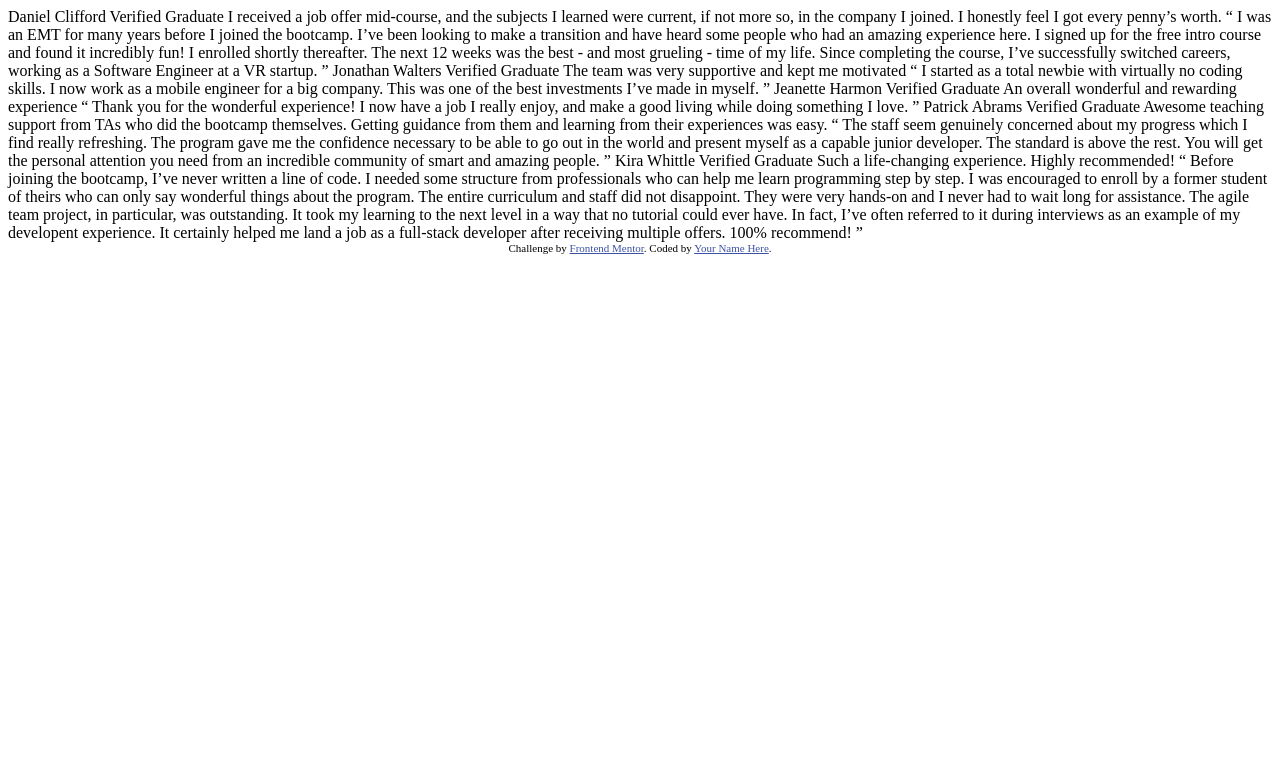
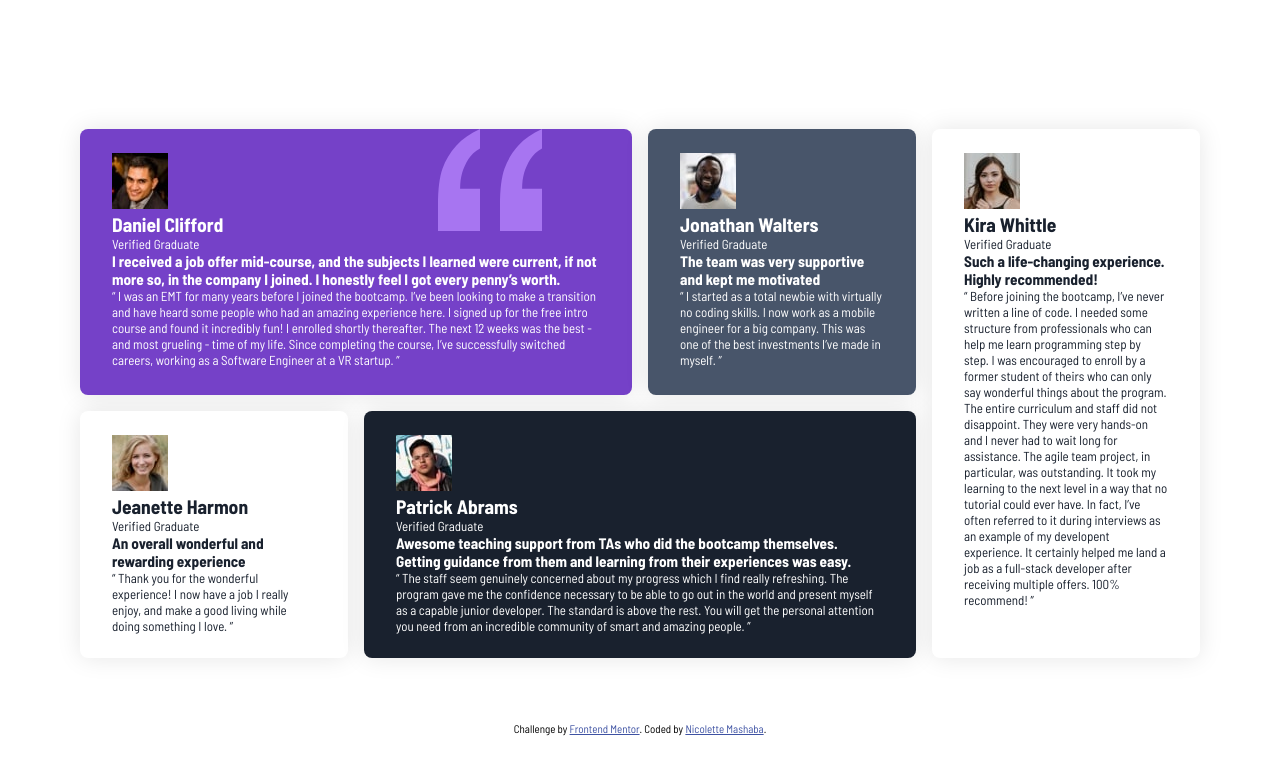
Before and after one commit to NickiMash17/testimonials-grid-section, a plain HTML site: page index.html in a window 1280 px wide. Drawn offline with Linux system fonts and the light colour scheme.

Commit message:
added css and editted html

```diff
--- a/index.html
+++ b/index.html
@@ -3,74 +3,142 @@
 <head>
   <meta charset="UTF-8">
   <meta name="viewport" content="width=device-width, initial-scale=1.0"> <!-- displays site properly based on user's device -->
+  <link rel="preconnect" href="https://fonts.googleapis.com">
+  <link rel="preconnect" href="https://fonts.gstatic.com" crossorigin>
+  <link href="https://fonts.googleapis.com/css2?family=Barlow+Semi+Condensed:ital,wght@0,100;0,200;0,300;0,400;0,500;
+  0,600;0,700;0,800;0,900;1,100;1,200;1,300;1,400;1,500;1,600;1,700;1,800;1,900&display=swap" rel="stylesheet">
+  <link rel="stylesheet" href="style.css">
+  <title>Nicolette Mashaba | Testimonials Grid Section</title>
 
-  <link rel="icon" type="image/png" sizes="32x32" href="./images/favicon-32x32.png">
-
-  <title>Frontend Mentor | [Challenge Name Here]</title>
-
-  <!-- Feel free to remove these styles or customise in your own stylesheet 👍 -->
-  <style>
-    .attribution { font-size: 11px; text-align: center; }
-    .attribution a { color: hsl(228, 45%, 44%); }
-  </style>
 </head>
 <body>
-  Daniel Clifford
-  Verified Graduate
+  <main>
+    <div class="container">
+      <div class="card card-1">
+        <div class="card_header">
+          <div class="avatar">
+            <img src="images/image-daniel.jpg" alt="Daniel Clifford" />
+          </div>
+          <div class="text">
+            <h2>Daniel Clifford</h2>
+            <p>Verified Graduate</p>
+          </div>
+        </div>
+        <div class="card_body">
+          <h3>
+            I received a job offer mid-course, and the subjects I learned were
+            current, if not more so, in the company I joined. I honestly feel
+            I got every penny’s worth.
+          </h3>
+          <p>
+            “ I was an EMT for many years before I joined the bootcamp. I’ve
+            been looking to make a transition and have heard some people who
+            had an amazing experience here. I signed up for the free intro
+            course and found it incredibly fun! I enrolled shortly thereafter.
+            The next 12 weeks was the best - and most grueling - time of my
+            life. Since completing the course, I’ve successfully switched
+            careers, working as a Software Engineer at a VR startup. ”
+          </p>
+        </div>
+      </div>
+      <div class="card card-2">
+        <div class="card_header">
+          <div class="avatar">
+            <img src="images/image-jonathan.jpg" alt="Jonathan Walters" />
+          </div>
+          <div class="text">
+            <h2>Jonathan Walters</h2>
+            <p>Verified Graduate</p>
+          </div>
+        </div>
+        <div class="card_body">
+          <h3>The team was very supportive and kept me motivated</h3>
+          <p>
+            “ I started as a total newbie with virtually no coding skills. I
+            now work as a mobile engineer for a big company. This was one of
+            the best investments I’ve made in myself. ”
+          </p>
+        </div>
+      </div>
+      <div class="card card-3">
+        <div class="card_header">
+          <div class="avatar">
+            <img src="images/image-jeanette.jpg" alt="Jeanette Harmon" />
+          </div>
+          <div class="text">
+            <h2>Jeanette Harmon</h2>
+            <p>Verified Graduate</p>
+          </div>
+        </div>
+        <div class="card_body">
+          <h3>An overall wonderful and rewarding experience</h3>
+          <p>
+            “ Thank you for the wonderful experience! I now have a job I
+            really enjoy, and make a good living while doing something I love.
+            ”
+          </p>
+        </div>
+      </div>
+      <div class="card card-4">
+        <div class="card_header">
+          <div class="avatar">
+            <img src="images/image-patrick.jpg" alt="Patrick Abrams" />
+          </div>
+          <div class="text">
+            <h2>Patrick Abrams</h2>
+            <p>Verified Graduate</p>
+          </div>
+        </div>
+        <div class="card_body">
+          <h3>
+            Awesome teaching support from TAs who did the bootcamp themselves.
+            Getting guidance from them and learning from their experiences was
+            easy.
+          </h3>
+          <p>
+            “ The staff seem genuinely concerned about my progress which I
+            find really refreshing. The program gave me the confidence
+            necessary to be able to go out in the world and present myself as
+            a capable junior developer. The standard is above the rest. You
+            will get the personal attention you need from an incredible
+            community of smart and amazing people. ”
+          </p>
+        </div>
+      </div>
+      <div class="card card-5">
+        <div class="card_header">
+          <div class="avatar">
+            <img src="images/image-kira.jpg" alt="Kira Whittle" />
+          </div>
+          <div class="text">
+            <h2>Kira Whittle</h2>
+            <p>Verified Graduate</p>
+          </div>
+        </div>
+        <div class="card_body">
+          <h3>Such a life-changing experience. Highly recommended!</h3>
+          <p>
+            “ Before joining the bootcamp, I’ve never written a line of code.
+            I needed some structure from professionals who can help me learn
+            programming step by step. I was encouraged to enroll by a former
+            student of theirs who can only say wonderful things about the
+            program. The entire curriculum and staff did not disappoint. They
+            were very hands-on and I never had to wait long for assistance.
+            The agile team project, in particular, was outstanding. It took my
+            learning to the next level in a way that no tutorial could ever
+            have. In fact, I’ve often referred to it during interviews as an
+            example of my developent experience. It certainly helped me land a
+            job as a full-stack developer after receiving multiple offers.
+            100% recommend! ”
+          </p>
+        </div>
+      </div>
+    </div>
+  </main>
 
-  I received a job offer mid-course, and the subjects I learned were current, if not more so,
-  in the company I joined. I honestly feel I got every penny’s worth.
-
-  “ I was an EMT for many years before I joined the bootcamp. I’ve been looking to make a
-  transition and have heard some people who had an amazing experience here. I signed up
-  for the free intro course and found it incredibly fun! I enrolled shortly thereafter.
-  The next 12 weeks was the best - and most grueling - time of my life. Since completing
-  the course, I’ve successfully switched careers, working as a Software Engineer at a VR startup. ”
-
-  Jonathan Walters
-  Verified Graduate
-
-  The team was very supportive and kept me motivated
-
-  “ I started as a total newbie with virtually no coding skills. I now work as a mobile engineer
-  for a big company. This was one of the best investments I’ve made in myself. ”
-
-  Jeanette Harmon
-  Verified Graduate
-
-  An overall wonderful and rewarding experience
-
-  “ Thank you for the wonderful experience! I now have a job I really enjoy, and make a good living
-  while doing something I love. ”
-
-  Patrick Abrams
-  Verified Graduate
-
-  Awesome teaching support from TAs who did the bootcamp themselves. Getting guidance from them and
-  learning from their experiences was easy.
-
-  “ The staff seem genuinely concerned about my progress which I find really refreshing. The program
-  gave me the confidence necessary to be able to go out in the world and present myself as a capable
-  junior developer. The standard is above the rest. You will get the personal attention you need from
-  an incredible community of smart and amazing people. ”
-
-  Kira Whittle
-  Verified Graduate
-
-  Such a life-changing experience. Highly recommended!
-
-  “ Before joining the bootcamp, I’ve never written a line of code. I needed some structure from
-  professionals who can help me learn programming step by step. I was encouraged to enroll by a former
-  student of theirs who can only say wonderful things about the program. The entire curriculum and staff
-  did not disappoint. They were very hands-on and I never had to wait long for assistance. The agile team
-  project, in particular, was outstanding. It took my learning to the next level in a way that no tutorial
-  could ever have. In fact, I’ve often referred to it during interviews as an example of my developent
-  experience. It certainly helped me land a job as a full-stack developer after receiving multiple offers.
-  100% recommend! ”
-
-  <div class="attribution">
+<div class="attribution">
     Challenge by <a href="https://www.frontendmentor.io?ref=challenge" target="_blank">Frontend Mentor</a>.
-    Coded by <a href="#">Your Name Here</a>.
+    Coded by <a href="#">Nicolette Mashaba</a>.
   </div>
 </body>
 </html>
--- /dev/null
+++ b/style.css
@@ -0,0 +1,238 @@
+*{
+    margin: 0;
+    padding: 0;
+    box-sizing: border-box;
+}
+
+:root {
+    /* Primary */
+    --Moderate-violet: hsl(263, 55%, 52%);
+    --Very-dark-grayish-blue: hsl(217, 19%, 35%);
+    --Very-dark-blackish-blue: hsl(219, 29%, 14%);
+    --White: hsl(0, 0%, 100%);
+
+    /* Neutral */
+    --Light-gray: hsl(0, 0%, 81%);
+    --light-grayish-blue: hsl(210, 46%, 95%);
+  }
+body{
+    font-family:"Barlow Semi Condensed", serif;
+    background-color: var(--White);
+    font-size: 0.8125rem;
+    min-height: 100vh;
+    display: grid;
+    place-content: center;
+  }
+
+main{
+    max-width: 1440px;
+    width: 100%;
+    padding: 4rem 2rem;
+}
+
+.container {
+    display: grid;
+    grid-template-columns: 1fr;
+    gap: 1rem;
+    max-width: 70rem;
+  }
+
+  .card {
+    border-radius: 0.5rem;
+    padding: 1.5rem 2rem;
+    color: var(--clr);
+    box-shadow: 0 0 1.5rem rgba(0, 0, 0, 0.1);
+    background-color: var(--bg-clr);
+    transition: all 0.3s ease;
+  }
+
+  .card:hover {
+    transform: scale(1.04);
+  }
+
+  .card__header {
+    display: flex;
+    align-items: center;
+    gap: 1rem;
+    margin-bottom: 0.75rem;
+  }
+
+  .card__header .avatar img {
+    width: 2.5rem;
+    height: 2.5rem;
+    border-radius: 50%;
+    border: 2px solid var(--border-clr);
+  }
+
+  .card__header .text h2 {
+    font-size: 0.84rem;
+    font-weight: 500;
+  }
+
+  .card__header .text p {
+    font-weight: 300;
+    margin-top: 0.25rem;
+    opacity: 0.5;
+  }
+
+  .card__body h3 {
+    font-size: 1rem;
+    font-weight: 600;
+    margin-bottom: 1rem;
+    letter-spacing: 0.01rem;
+  }
+
+  .card__body p {
+    font-size: 0.82rem;
+    font-weight: 300;
+    line-height: 1.5;
+    letter-spacing: 0.01rem;
+    color: var(--clr);
+    opacity: 0.7;
+  }
+
+  .card-1 {
+    --clr: hsl(0, 0%, 100%);
+    --bg-clr: hsl(263, 55%, 52%);
+    --border-clr: hsla(210, 46%, 95%, 0.5);
+    background-image: url(images/bg-pattern-quotation.svg);
+    background-repeat: no-repeat;
+    background-position-y: 0;
+    background-position-x: 80%;
+  }
+
+  .card-2 {
+    --clr: var(--White);
+    --bg-clr: var(--Very-dark-grayish-blue);
+    --border-clr: var(--White);
+  }
+
+  .card-3 {
+    --clr: var(--Very-dark-blackish-blue);
+    --bg-clr: var(--White);
+    --border-clr: hsl(210, 46%, 95%);
+  }
+
+  .card-4 {
+    --clr: var(--White);
+    --bg-clr: var(--Very-dark-blackish-blue);
+    --border-clr: var(--Moderate-violet);
+  }
+
+  .card-5 {
+    --clr: var(--Very-dark-blackish-blue);
+    --bg-clr: var(--White);
+    --border-clr: hsl(217, 19%, 35%, 0.5);
+  }
+  .attribution {
+    font-size: 11px;
+    text-align: center;
+}
+
+.attribution a {
+    color: hsl(228, 45%, 44%);
+}
+  @media screen and (min-width: 600px) {
+    main {
+      padding: 4rem 3.85rem;
+    }
+
+    .container {
+      grid-template-columns: repeat(2, 1fr);
+      grid-template-rows: repeat(auto-fit, minmax(266px, 1fr));
+    }
+    .card-1 {
+      grid-column: 1 / 3;
+      grid-row: 1 / 2;
+    }
+
+    .card-2 {
+      grid-column: 1 / 2;
+      grid-row: 2 / 3;
+    }
+
+    .card-3 {
+      grid-column: 2 / 3;
+      grid-row: 2 / 3;
+    }
+
+    .card-4 {
+      grid-column: 1 / 3;
+      grid-row: 3 / 4;
+    }
+
+    .card-5 {
+      grid-column: 1 / 3;
+      grid-row: 4 / 5;
+    }
+  }
+
+  @media screen and (min-width: 768px) {
+    .container {
+      grid-template-columns: repeat(3, 1fr);
+      grid-template-rows: repeat(auto-fit, minmax(266px, 1fr));
+    }
+
+    .card-1 {
+      grid-column: 1 / 3;
+      grid-row: 1 / 2;
+    }
+
+    .card-2 {
+      grid-column: 3 / 4;
+      grid-row: 1 / 2;
+    }
+
+    .card-3 {
+      grid-column: 1 / 2;
+      grid-row: 2 / 3;
+    }
+
+    .card-4 {
+      grid-column: 2 / 4;
+      grid-row: 2 / 3;
+    }
+
+    .card-5 {
+      grid-column: 1 / 4;
+      grid-row: 3 / 4;
+    }
+  }
+
+  @media screen and (min-width: 968px) {
+    .container {
+      grid-template-columns: repeat(4, 1fr);
+      grid-template-rows: repeat(auto-fit, minmax(266px, 1fr));
+    }
+
+    .card-1 {
+      grid-column: 1 / 3;
+      grid-row: 1 / 2;
+    }
+
+    .card-2 {
+      grid-column: 3 / 4;
+      grid-row: 1 / 2;
+    }
+
+    .card-3 {
+      grid-column: 1 / 2;
+      grid-row: 2 / 3;
+    }
+
+    .card-4 {
+      grid-column: 2 / 4;
+      grid-row: 2 / 3;
+    }
+
+    .card-5 {
+      grid-column: 4 / 5;
+      grid-row: 1 / 3;
+    }
+  }
+
+  @media screen and (min-width: 1440px) {
+    .container {
+      gap: 2rem;
+    }
+  }
```
Also changed, not shown: 2 other files.
